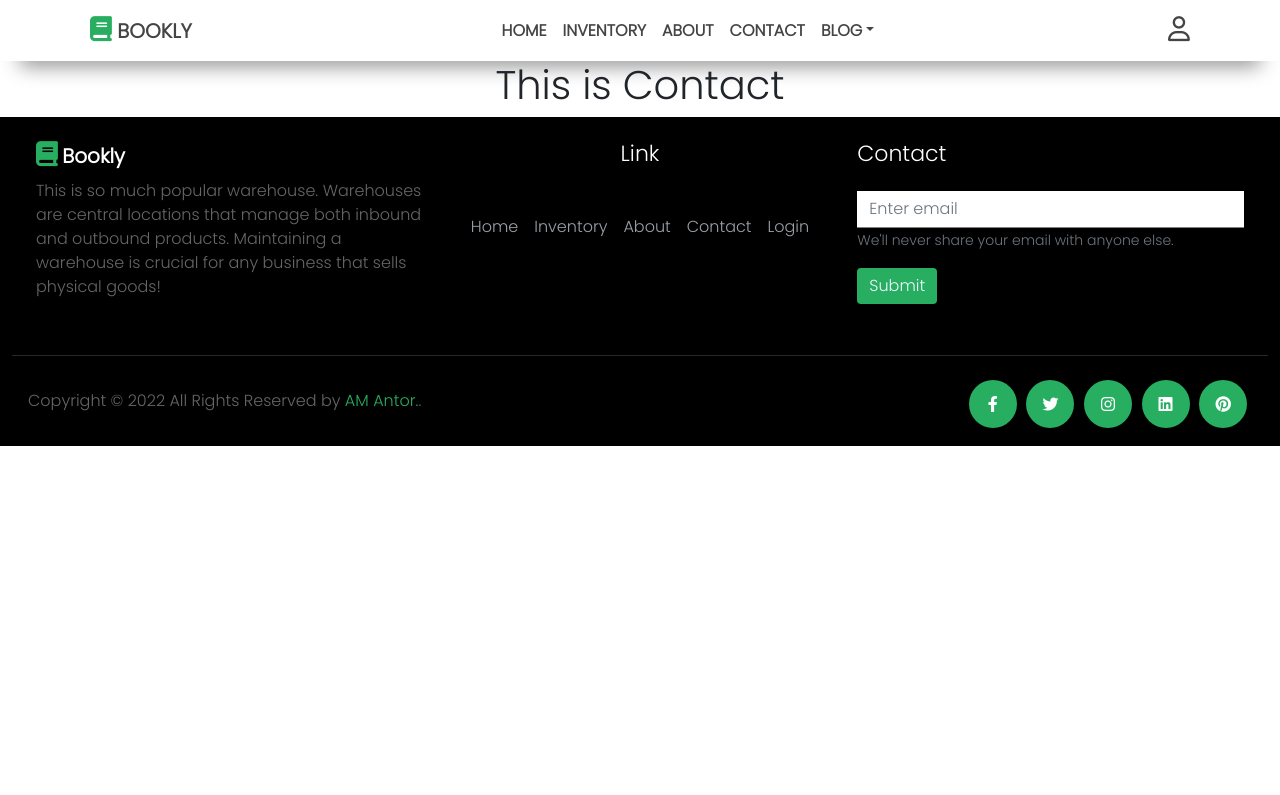
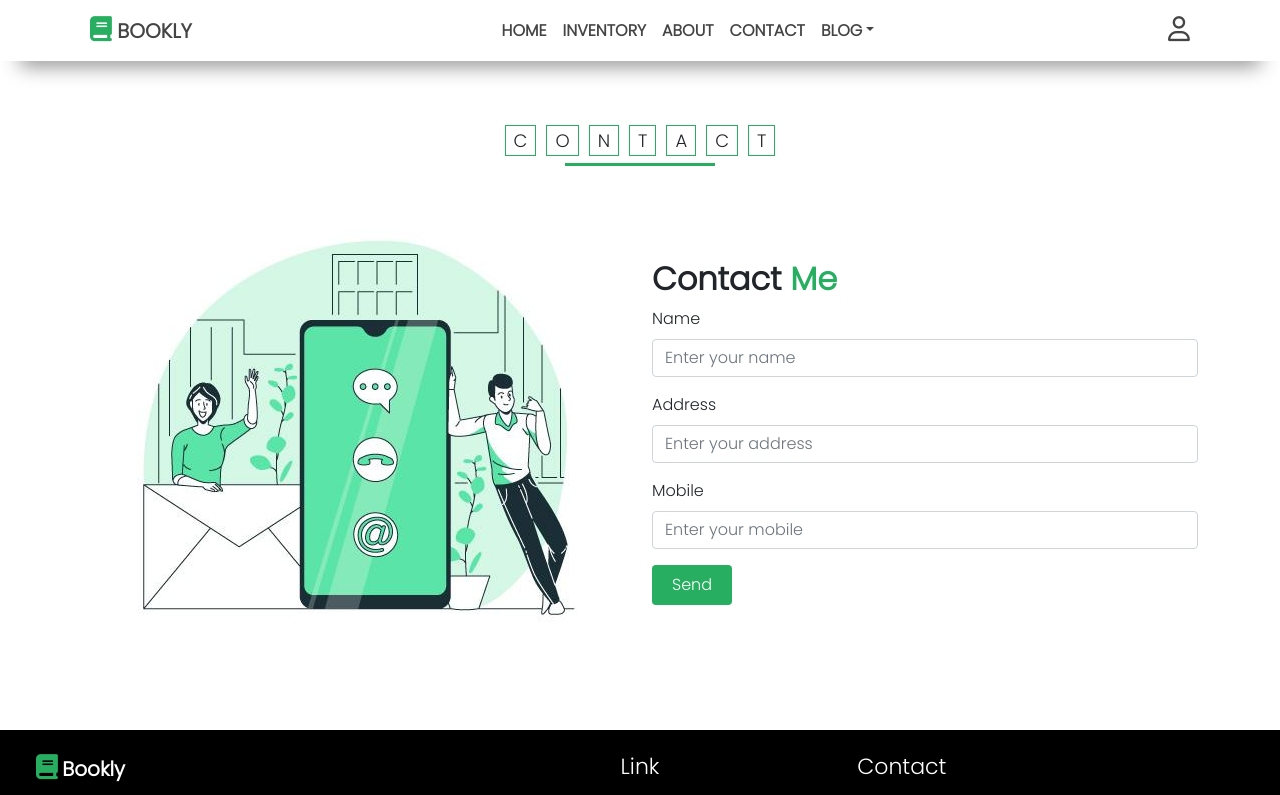
Before and after one commit to antor10655gh/bookly-book-store, a React (Create React App) app: page /contact in a window 1280 px wide. Shown: the top 795 px of the page. Built offline with nearby package versions, Linux system fonts and the light colour scheme; no server answers.

Commit message:
add contact components metarials

```diff
--- a/src/Pages/About/About.js
+++ b/src/Pages/About/About.js
@@ -5,6 +5,24 @@ import aboutImg from "../../images/about-me/about.jpg";
 const About = () => {
   return (
     <div className="container py-3 py-lg-5">
+      <header className="text-center pt-3 pt-lg-3 pb-lg-5 pb-3">
+        <h2>
+          <span id="span">A</span>
+          <span id="span">B</span>
+          <span id="span">O</span>
+          <span id="span">U</span>
+          <span id="span">T</span>
+          <span id="span">M</span>
+          <span id="span">E</span>
+        </h2>
+        <div
+          style={{
+            width: "150px",
+            borderBottom: "3px solid var(--green)",
+            margin: "0 auto",
+          }}
+        ></div>
+      </header>
       <div className="row row-cols-1 row-cols-lg-2 d-flex align-items-center">
         <div className="col">
           <div className="about-banner">
--- a/src/Pages/Contact/Contact.css
+++ b/src/Pages/Contact/Contact.css
@@ -0,0 +1,14 @@
+.contactBtn {
+  text-decoration: none;
+  border-radius: 4px;
+  background-color: var(--green);
+  border: none;
+  color: #fff;
+  padding: 8px 20px;
+  transition: 0.5s;
+}
+
+.contactBtn:hover {
+  color: #fff;
+  background-color: var(--dark-green);
+}
--- a/src/Pages/Contact/Contact.js
+++ b/src/Pages/Contact/Contact.js
@@ -1,9 +1,71 @@
 import React from "react";
+import "./Contact.css";
+import contactImg from "../../images/contact/contact.jpg";
+import { Button, Form } from "react-bootstrap";
 
 const Contact = () => {
   return (
-    <div>
-      <h1>This is Contact</h1>
+    <div className="container py-3 py-lg-5">
+      <header className="text-center pt-3 pt-lg-2 pb-lg-3 pb-3">
+        <h2>
+          <span id="span">C</span>
+          <span id="span">O</span>
+          <span id="span">N</span>
+          <span id="span">T</span>
+          <span id="span">A</span>
+          <span id="span">C</span>
+          <span id="span">T</span>
+        </h2>
+        <div
+          style={{
+            width: "150px",
+            borderBottom: "3px solid var(--green)",
+            margin: "0 auto",
+          }}
+        ></div>
+      </header>
+      <div className="row row-cols-1 row-cols-lg-2 d-flex align-items-center">
+        <div className="col">
+          <div className="about-banner">
+            <img className="img-fluid" src={contactImg} alt="" />
+          </div>
+        </div>
+        <div className="col text-start">
+          <h2 className="fw-bold">
+            Contact <span style={{ color: "var(--green)" }}>Me</span>
+          </h2>
+          <Form>
+            <Form.Group className="mb-3" controlId="formBasicEmail">
+              <Form.Label>Name</Form.Label>
+              <Form.Control
+                type="text"
+                placeholder="Enter your name"
+                required
+              />
+            </Form.Group>
+            <Form.Group className="mb-3" controlId="formBasicEmail">
+              <Form.Label>Address</Form.Label>
+              <Form.Control
+                type="text"
+                placeholder="Enter your address"
+                required
+              />
+            </Form.Group>
+            <Form.Group className="mb-3" controlId="formBasicEmail">
+              <Form.Label>Mobile</Form.Label>
+              <Form.Control
+                type="text"
+                placeholder="Enter your mobile "
+                required
+              />
+            </Form.Group>
+
+            <Button className="contactBtn" type="submit">
+              Send
+            </Button>
+          </Form>
+        </div>
+      </div>
     </div>
   );
 };
--- a/src/Pages/Login/Login.js
+++ b/src/Pages/Login/Login.js
@@ -61,7 +61,7 @@ const Login = () => {
       <div className="total-form mx-auto bg-white mt-4">
         <div className="just-form p-4">
           <header className="mb-4 text-start fw-bold">
-            <h3>Please Login</h3>
+            <h2>Please Login</h2>
           </header>
           <div className="form-details text-start">
             <Form onSubmit={handleSignIn}>
--- a/src/Pages/SignUp/SignUp.js
+++ b/src/Pages/SignUp/SignUp.js
@@ -50,7 +50,7 @@ const SignUp = () => {
       <div className="total-form mx-auto bg-white mt-4">
         <div className="just-form p-4">
           <header className="mb-4 text-start fw-bold">
-            <h3>Create an account</h3>
+            <h2>Create an account</h2>
           </header>
           <div className="form-details text-start">
             <Form onSubmit={handleSubmitForm}>
```
Also changed, not shown: src/images/contact/contact.jpg (added).
